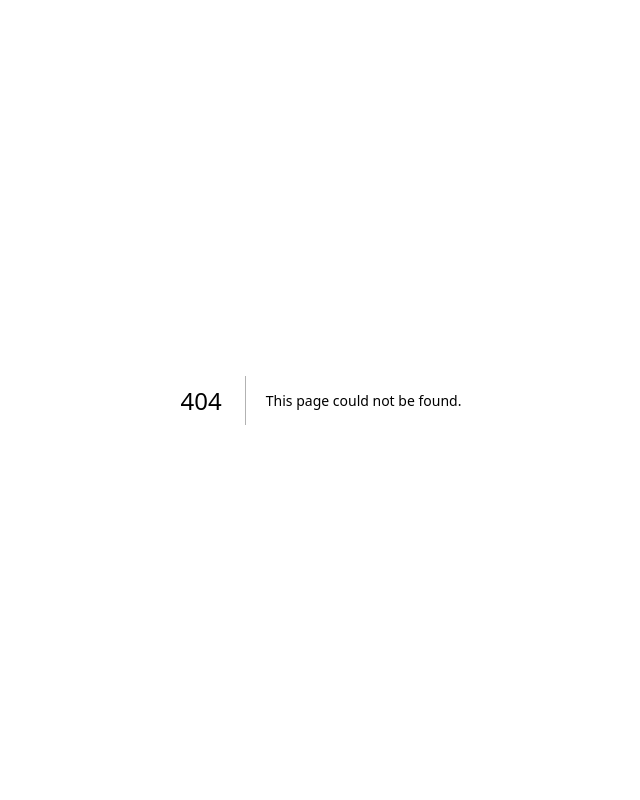
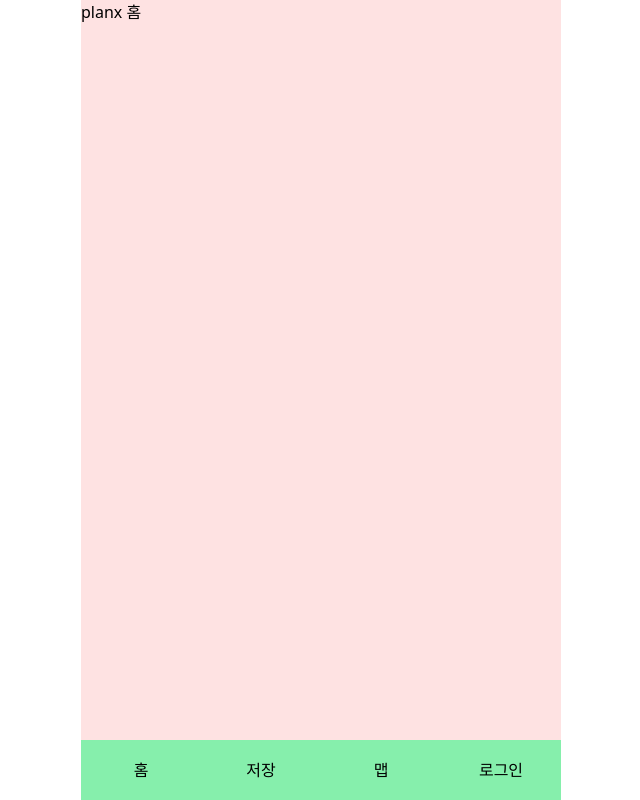
Before and after one commit to pminsun/TimeCrunch, a Next.js app: page /snak in a window 1280 px wide. Before the commit this address had no page. Shown: the whole page, without its empty margins (319-959 px from the left). Built offline with nearby package versions, Linux system fonts and the light colour scheme.

Commit message:
Feat : bottomNavi 추가

```diff
--- /dev/null
+++ b/src/components/BottomNavigationBar.tsx
@@ -0,0 +1,23 @@
+import Link from 'next/link';
+import { ReactNode, useEffect, useState } from 'react';
+
+export default function BottomNavigationBar() {
+  return (
+    <div className="bottom_gnb">
+      <ul>
+        <li>
+          <Link href={'/snak'}>홈</Link>
+        </li>
+        <li>
+          <Link href={'/snak'}>저장</Link>
+        </li>
+        <li>
+          <Link href={'/map'}>맵</Link>
+        </li>
+        <li>
+          <Link href={'/snak'}>로그인</Link>
+        </li>
+      </ul>
+    </div>
+  );
+}
--- a/src/components/Layout.tsx
+++ b/src/components/Layout.tsx
@@ -1,6 +1,11 @@
 import { ReactNode, useEffect, useState } from 'react';
+import BottomNavigationBar from './BottomNavigationBar';
+import { useRouter } from 'next/router';
+import { cls } from '@/utils/config';
 
 export default function Layout({ children }: { children: ReactNode }) {
+  const router = useRouter();
+
   useEffect(() => {
     const disableScroll = (e: TouchEvent) => {
       const mapElement = document.getElementById('map');
@@ -21,5 +26,10 @@ export default function Layout({ children }: { children: ReactNode }) {
     };
   }, []);
 
-  return <section className="mobile_layout realmobile_screen">{children}</section>;
+  return (
+    <section className="mobile_layout realmobile_screen">
+      <div className={cls('content_container', router.pathname !== '/' ? 'h-[calc(100%-60px)]' : 'h-full')}>{children}</div>
+      {router.pathname !== '/' && <BottomNavigationBar />}
+    </section>
+  );
 }
--- a/src/pages/index.tsx
+++ b/src/pages/index.tsx
@@ -1,3 +1,10 @@
+import Link from 'next/link';
+
 export default function Home() {
-  return <div>planx</div>;
+  return (
+    <div>
+      <p>홈</p>
+      <Link href={'/snak'}>로그인 없이 둘러보기</Link>
+    </div>
+  );
 }
--- a/src/pages/map/index.tsx
+++ b/src/pages/map/index.tsx
@@ -1,4 +1,5 @@
-import { useEffect } from 'react';
+import { useRouter } from 'next/router';
+import { useEffect, useState } from 'react';
 
 const temData = [
   {
@@ -15,9 +16,20 @@ const temData = [
   },
 ];
 
+// 성수동의 경계 좌표
+const seongsuBoundary = [
+  { lat: 37.543, lng: 127.054 },
+  { lat: 37.543, lng: 127.058 },
+  { lat: 37.546, lng: 127.058 },
+  { lat: 37.546, lng: 127.054 },
+];
+
 export default function Map() {
+  const router = useRouter();
+  const [loading, setLoading] = useState(true);
+
   useEffect(() => {
-    const initMap = (lat: number, lng: number) => {
+    const initMap = (lat: number, lng: number, isInSeongsu: boolean) => {
       const currentLocation = new naver.maps.LatLng(lat, lng);
       const mapOptions = {
         center: currentLocation,
@@ -25,6 +37,17 @@ export default function Map() {
       };
 
       const map = new naver.maps.Map('map', mapOptions);
+
+      // 성수동 경계 다각형 추가
+      // new naver.maps.Polygon({
+      //   paths: [
+      //     [new naver.maps.LatLng(37.543, 127.054), new naver.maps.LatLng(37.543, 127.058), new naver.maps.LatLng(37.546, 127.058), new naver.maps.LatLng(37.546, 127.054)]
+      //   ],
+      //   strokeColor: '#FF0000', // 경계 색상
+      //   strokeOpacity: 0.8,
+      //   strokeWeight: 2,
+      //   map: map,
+      // });
 
       // 현재 위치 마커 생성
       const currentLocationMarker = new naver.maps.Marker({
@@ -43,19 +66,27 @@ export default function Map() {
     };
 
     const loadMap = () => {
-      // 우선 기본 중심을 성수역 좌표로 설정
+      // 성수동 중심 좌표
       const defaultLat = 37.544579;
       const defaultLng = 127.055831;
 
       // 성공 콜백 함수
       const success = (position: GeolocationPosition) => {
         const { latitude, longitude } = position.coords;
-        initMap(latitude, longitude); // 현재 위치를 중심으로 지도 초기화
+
+        // 성수동의 대략적인 범위 설정
+        const isInSeongsu = latitude >= 37.543 && latitude <= 37.546 && longitude >= 127.054 && longitude <= 127.058;
+
+        if (isInSeongsu) {
+          initMap(latitude, longitude, isInSeongsu); // 성수동 내 위치
+        } else {
+          initMap(defaultLat, defaultLng, isInSeongsu); // 성수동 외 위치
+        }
       };
 
       // 오류 콜백 함수
       const error = () => {
-        initMap(defaultLat, defaultLng); // 오류가 발생하면 성수역 좌표로 지도 초기화
+        initMap(defaultLat, defaultLng, false); // 오류가 발생하면 성수역 좌표로 지도 초기화
       };
 
       // 현재 위치 확인
@@ -65,7 +96,7 @@ export default function Map() {
         }); // 현재 위치 요청
       } else {
         // Geolocation을 지원하지 않으면 기본 좌표 사용
-        initMap(defaultLat, defaultLng);
+        initMap(defaultLat, defaultLng, false);
       }
     };
 
@@ -80,10 +111,10 @@ export default function Map() {
   }, []);
 
   return (
-    <div className="bg-red-100 w-full h-full">
+    <div className="w-full h-full">
       <div
         id="map"
-        style={{ width: '480px', height: '500px' }}
+        style={{ width: '480px', height: '100%' }}
       ></div>
     </div>
   );
--- /dev/null
+++ b/src/pages/snak.tsx
@@ -0,0 +1,5 @@
+import { ReactNode, useEffect, useState } from 'react';
+
+export default function Snak({ children }: { children: ReactNode }) {
+  return <div>planx 홈</div>;
+}
--- a/src/styles/globals.css
+++ b/src/styles/globals.css
@@ -17,5 +17,24 @@ body,
 }
 
 .mobile_layout {
-  @apply w-full max-w-[480px] mx-auto overflow-hidden;
+  @apply w-full max-w-[480px] h-full mx-auto overflow-hidden;
+
+  .content_container {
+    @apply bg-red-100;
+  }
+
+  .bottom_gnb {
+    @apply w-full h-[60px] mt-auto;
+
+    ul {
+      @apply flex w-full h-full;
+
+      li {
+        @apply flex-1 h-full;
+        a {
+          @apply flex_center h-full bg-green-300;
+        }
+      }
+    }
+  }
 }
--- /dev/null
+++ b/src/utils/config.ts
@@ -0,0 +1,3 @@
+export function cls(...classnames: any[]) {
+  return classnames.join(' ');
+}
```
